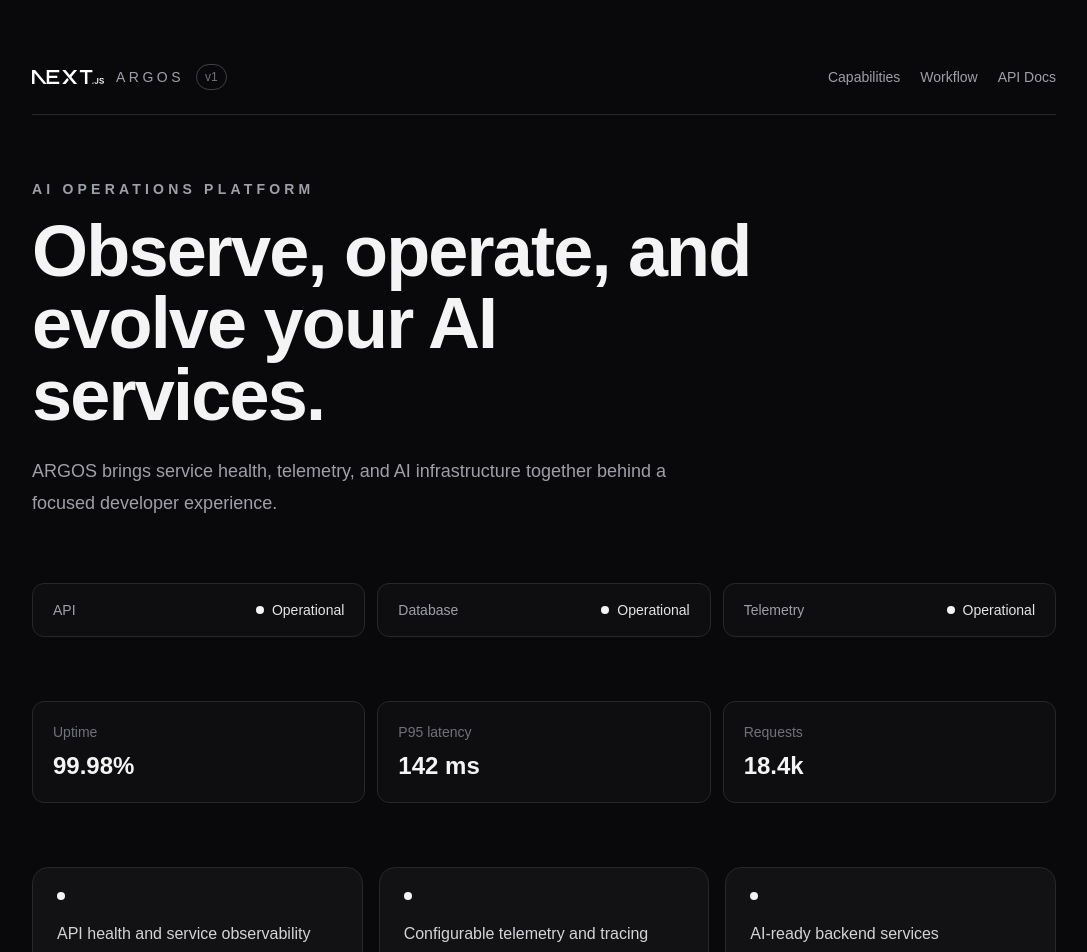
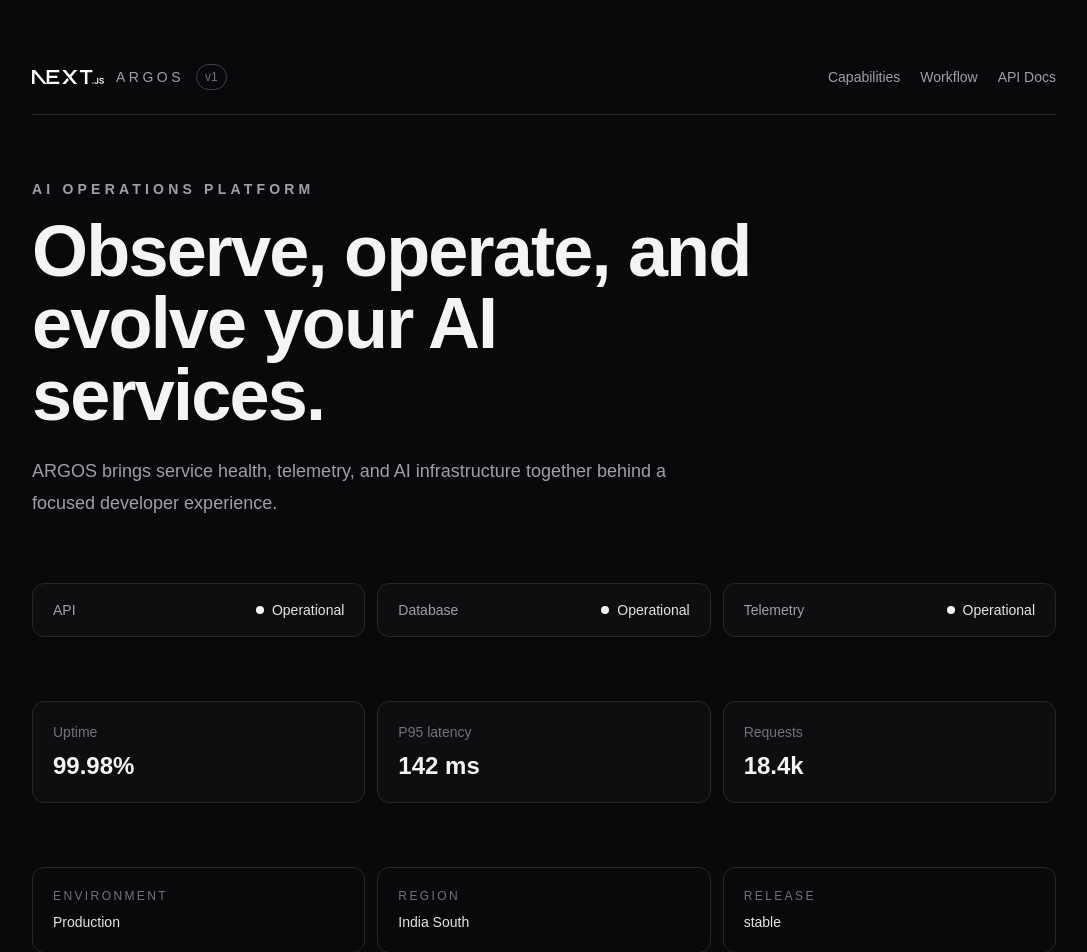
Before and after one commit to ChinmayBansal010/ARGOS, a Next.js app in the folder apps/frontend/: page / in a window 1280 px wide. Shown: the top 952 px of the page, without its empty margins (96-1183 px from the left). Built offline with nearby package versions, Linux system fonts and the light colour scheme.

Commit message:
feat(ui): add environment context

```diff
--- a/apps/frontend/src/app/page.tsx
+++ b/apps/frontend/src/app/page.tsx
@@ -1,24 +1,17 @@
 import Image from "next/image";
-
 const capabilities = ["API health and service observability", "Configurable telemetry and tracing", "AI-ready backend services"];
 const serviceStatus = [["API", "Operational"], ["Database", "Operational"], ["Telemetry", "Operational"]] as const;
 const metrics = [["Uptime", "99.98%"], ["P95 latency", "142 ms"], ["Requests", "18.4k"]] as const;
-
+const environment = [["Environment", "Production"], ["Region", "India South"], ["Release", "stable"]] as const;
 export default function Home() {
-  return (
-    <main className="min-h-screen bg-zinc-950 px-6 py-16 text-zinc-100">
-      <div className="mx-auto flex max-w-5xl flex-col gap-16">
-        <header className="flex flex-col gap-5 border-b border-zinc-800 pb-6 sm:flex-row sm:items-center sm:justify-between">
-          <div className="flex items-center gap-3"><Image src="/next.svg" alt="ARGOS" width={72} height={18} className="invert" priority /><span className="text-sm font-medium tracking-[0.25em] text-zinc-400">ARGOS</span><span className="rounded-full border border-zinc-700 px-2 py-1 text-xs text-zinc-500">v1</span></div>
-          <nav className="flex gap-5 text-sm text-zinc-400" aria-label="Primary navigation"><a className="hover:text-zinc-100" href="#capabilities">Capabilities</a><a className="hover:text-zinc-100" href="#workflow">Workflow</a><a className="hover:text-zinc-100" href="/docs">API Docs</a></nav>
-        </header>
-        <section className="max-w-3xl"><p className="mb-4 text-sm font-semibold uppercase tracking-[0.3em] text-zinc-400">AI operations platform</p><h1 className="text-5xl font-semibold tracking-tight sm:text-7xl">Observe, operate, and evolve your AI services.</h1><p className="mt-6 max-w-2xl text-lg leading-8 text-zinc-400">ARGOS brings service health, telemetry, and AI infrastructure together behind a focused developer experience.</p></section>
-        <section className="grid gap-3 sm:grid-cols-3" aria-label="Service status">{serviceStatus.map(([name, status]) => <div key={name} className="flex items-center justify-between rounded-xl border border-zinc-800 bg-zinc-900/40 px-5 py-4"><span className="text-sm text-zinc-400">{name}</span><span className="flex items-center gap-2 text-sm text-zinc-200"><span className="h-2 w-2 rounded-full bg-zinc-100" aria-hidden="true" />{status}</span></div>)}</section>
-        <section className="grid gap-3 sm:grid-cols-3" aria-label="Operational metrics">{metrics.map(([name, value]) => <article key={name} className="rounded-xl border border-zinc-800 bg-zinc-900/40 p-5"><p className="text-sm text-zinc-500">{name}</p><p className="mt-2 text-2xl font-semibold text-zinc-100">{value}</p></article>)}</section>
-        <section id="capabilities" className="grid gap-4 sm:grid-cols-3" aria-label="ARGOS capabilities">{capabilities.map((capability) => <article key={capability} className="rounded-2xl border border-zinc-800 bg-zinc-900/60 p-6"><div className="mb-5 h-2 w-2 rounded-full bg-zinc-100" aria-hidden="true" /><p className="leading-7 text-zinc-300">{capability}</p></article>)}</section>
-        <section id="workflow" className="rounded-2xl border border-zinc-800 bg-zinc-900/40 p-8"><p className="text-sm font-semibold uppercase tracking-[0.25em] text-zinc-500">Workflow</p><p className="mt-3 max-w-2xl leading-7 text-zinc-300">Connect your services, inspect their health, and use telemetry to make operational decisions from one focused surface.</p></section>
-        <footer className="border-t border-zinc-800 pt-6 text-sm text-zinc-500">Built for reliable development, deployment, and observability.</footer>
-      </div>
-    </main>
-  );
+  return <main className="min-h-screen bg-zinc-950 px-6 py-16 text-zinc-100"><div className="mx-auto flex max-w-5xl flex-col gap-16">
+    <header className="flex flex-col gap-5 border-b border-zinc-800 pb-6 sm:flex-row sm:items-center sm:justify-between"><div className="flex items-center gap-3"><Image src="/next.svg" alt="ARGOS" width={72} height={18} className="invert" priority /><span className="text-sm font-medium tracking-[0.25em] text-zinc-400">ARGOS</span><span className="rounded-full border border-zinc-700 px-2 py-1 text-xs text-zinc-500">v1</span></div><nav className="flex gap-5 text-sm text-zinc-400" aria-label="Primary navigation"><a className="hover:text-zinc-100" href="#capabilities">Capabilities</a><a className="hover:text-zinc-100" href="#workflow">Workflow</a><a className="hover:text-zinc-100" href="/docs">API Docs</a></nav></header>
+    <section className="max-w-3xl"><p className="mb-4 text-sm font-semibold uppercase tracking-[0.3em] text-zinc-400">AI operations platform</p><h1 className="text-5xl font-semibold tracking-tight sm:text-7xl">Observe, operate, and evolve your AI services.</h1><p className="mt-6 max-w-2xl text-lg leading-8 text-zinc-400">ARGOS brings service health, telemetry, and AI infrastructure together behind a focused developer experience.</p></section>
+    <section className="grid gap-3 sm:grid-cols-3" aria-label="Service status">{serviceStatus.map(([name,status])=><div key={name} className="flex items-center justify-between rounded-xl border border-zinc-800 bg-zinc-900/40 px-5 py-4"><span className="text-sm text-zinc-400">{name}</span><span className="flex items-center gap-2 text-sm text-zinc-200"><span className="h-2 w-2 rounded-full bg-zinc-100" aria-hidden="true" />{status}</span></div>)}</section>
+    <section className="grid gap-3 sm:grid-cols-3" aria-label="Operational metrics">{metrics.map(([name,value])=><article key={name} className="rounded-xl border border-zinc-800 bg-zinc-900/40 p-5"><p className="text-sm text-zinc-500">{name}</p><p className="mt-2 text-2xl font-semibold">{value}</p></article>)}</section>
+    <section className="grid gap-3 sm:grid-cols-3" aria-label="Deployment context">{environment.map(([name,value])=><div key={name} className="rounded-xl border border-zinc-800 p-5"><p className="text-xs uppercase tracking-[0.2em] text-zinc-500">{name}</p><p className="mt-2 text-sm text-zinc-200">{value}</p></div>)}</section>
+    <section id="capabilities" className="grid gap-4 sm:grid-cols-3" aria-label="ARGOS capabilities">{capabilities.map((capability)=><article key={capability} className="rounded-2xl border border-zinc-800 bg-zinc-900/60 p-6"><div className="mb-5 h-2 w-2 rounded-full bg-zinc-100" aria-hidden="true" /><p className="leading-7 text-zinc-300">{capability}</p></article>)}</section>
+    <section id="workflow" className="rounded-2xl border border-zinc-800 bg-zinc-900/40 p-8"><p className="text-sm font-semibold uppercase tracking-[0.25em] text-zinc-500">Workflow</p><p className="mt-3 max-w-2xl leading-7 text-zinc-300">Connect your services, inspect their health, and use telemetry to make operational decisions from one focused surface.</p></section>
+    <footer className="border-t border-zinc-800 pt-6 text-sm text-zinc-500">Built for reliable development, deployment, and observability.</footer>
+  </div></main>;
 }
```
